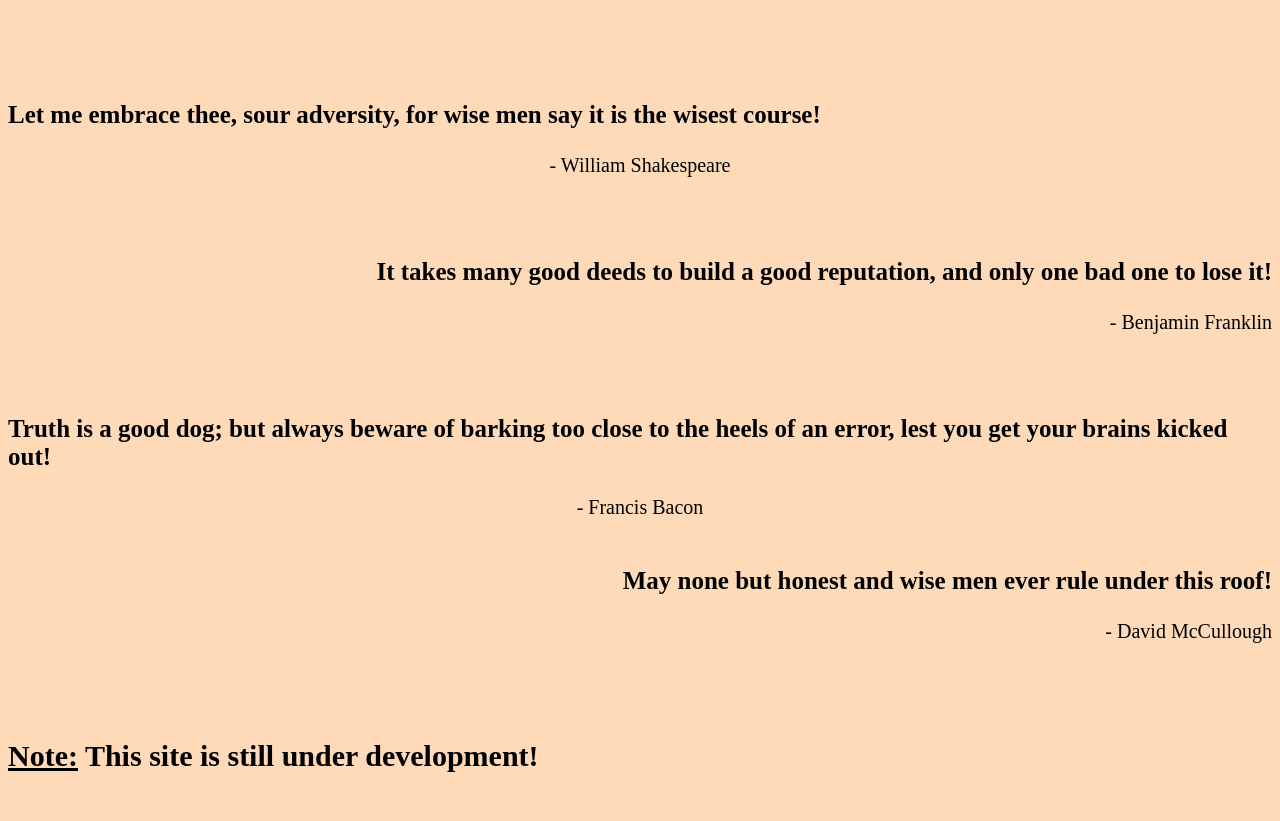
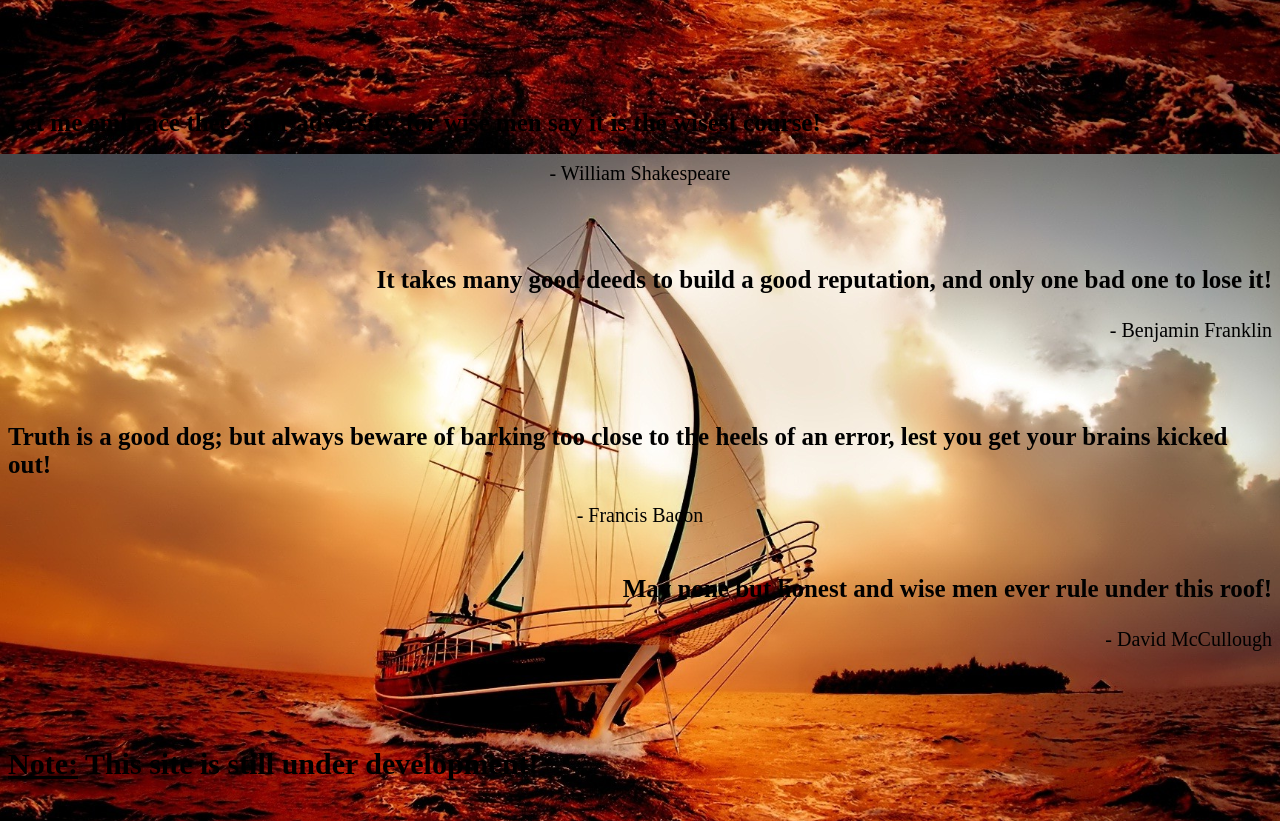
Before and after one commit to Sam-Articles/Articles.github.io, a plain HTML site: page index.html in a window 1280 px wide. Shown: the part 646-1467 px from the top of the page. Drawn offline with Linux system fonts and the light colour scheme.

Commit message:
Add files via upload

```diff
--- a/index.html
+++ b/index.html
@@ -18,7 +18,7 @@ li a, .dropbtn {
   display: inline-block;
   color: white;
   text-align: center;
-  padding: 14px 16px;
+  padding: 18px 18px;
   text-decoration: none;
 }
 
@@ -58,6 +58,13 @@ li.dropdown {
    height: 400px;
    width: 300px;
    overflow: auto;
+}
+
+body {
+  background-image: url('bg.jpg');
+  background-repeat: no-repeat;
+  background-attachment: fixed;
+  background-size: cover;
 }
 
 </style>
@@ -152,7 +159,7 @@ li.dropdown {
 
 <!-- Starting of the main page -->
 
-<body style="background-color:PeachPuff;">
+<!-- <body style="background-color:PeachPuff;"> -->
 	<h1 style="color:Black; font-size:70px; text-align:center;"> <b> Welcome to my Articles! </b> </h1>
 
 	<p style="color:Black; font-size:30px; text-align:center;"> <b><u> Just a 21 year old trying to spread some good vibes via pen! </u></b> </p> <br><br>
@@ -166,13 +173,13 @@ li.dropdown {
 	</p> </h2>
 
 	<h3 style="color:Black; font-size:50px; text-align:left;"> <u> Some wise words from wise men! </u> </h3> <br><br>
-	<p style="font-size: 25px;">
+	<p style="font-size: 25px; color: Black;">
 	<b> Let me embrace thee, sour adversity, for wise men say it is the wisest course! </b> </p>
-	<p style="font-size: 20px;text-align:center;"> - William Shakespeare </p> <br><br>
-	<p style="font-size: 25px;text-align:right";> <b> It takes many good deeds to build a good reputation, and only one bad one to lose it! </b> </p>
-	<p style="font-size: 20px;text-align:right";> - Benjamin Franklin </p> <br><br>
+	<p style="font-size: 20px;text-align:center; color: Black;"> - William Shakespeare </p> <br><br>
+	<p style="font-size: 25px;text-align:right; color: Black;"> <b> It takes many good deeds to build a good reputation, and only one bad one to lose it! </b> </p>
+	<p style="font-size: 20px;text-align:right; color: Black;"> - Benjamin Franklin </p> <br><br>
 
-	<p style="font-size: 25px;">
+	<p style="font-size: 25px; color: Black;">
 	<b> Truth is a good dog; but always beware of barking too close to the heels of an error, lest you get your brains kicked out!</b> </p>
 	<p style="font-size: 20px;text-align:center;"> - Francis Bacon <br><br> </p>
 	<p style="font-size: 25px;text-align:right;"> <b> May none but honest and wise men ever rule under this roof! </b> </p>
```
Also changed, not shown: bg.jpg (added).
